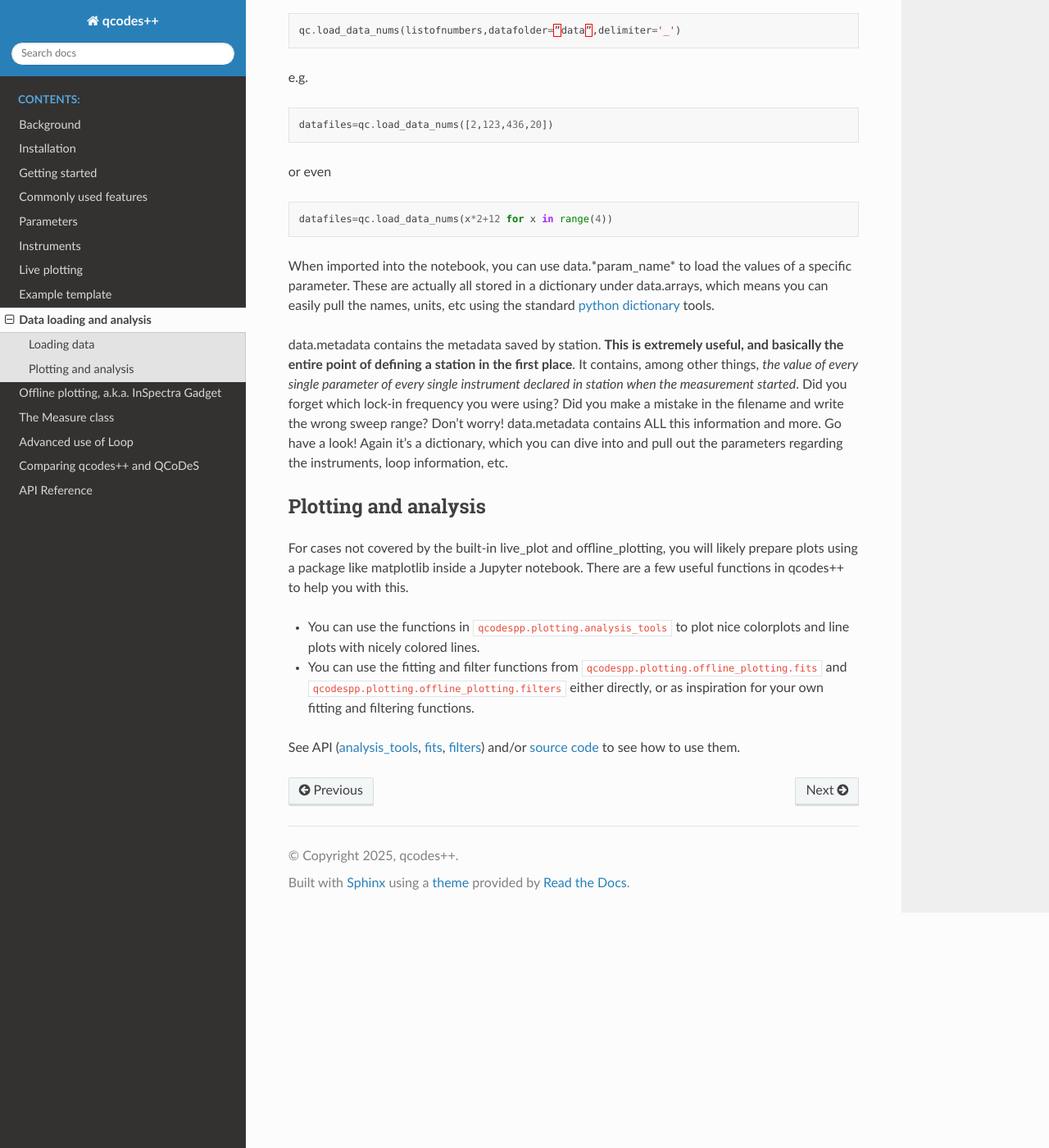
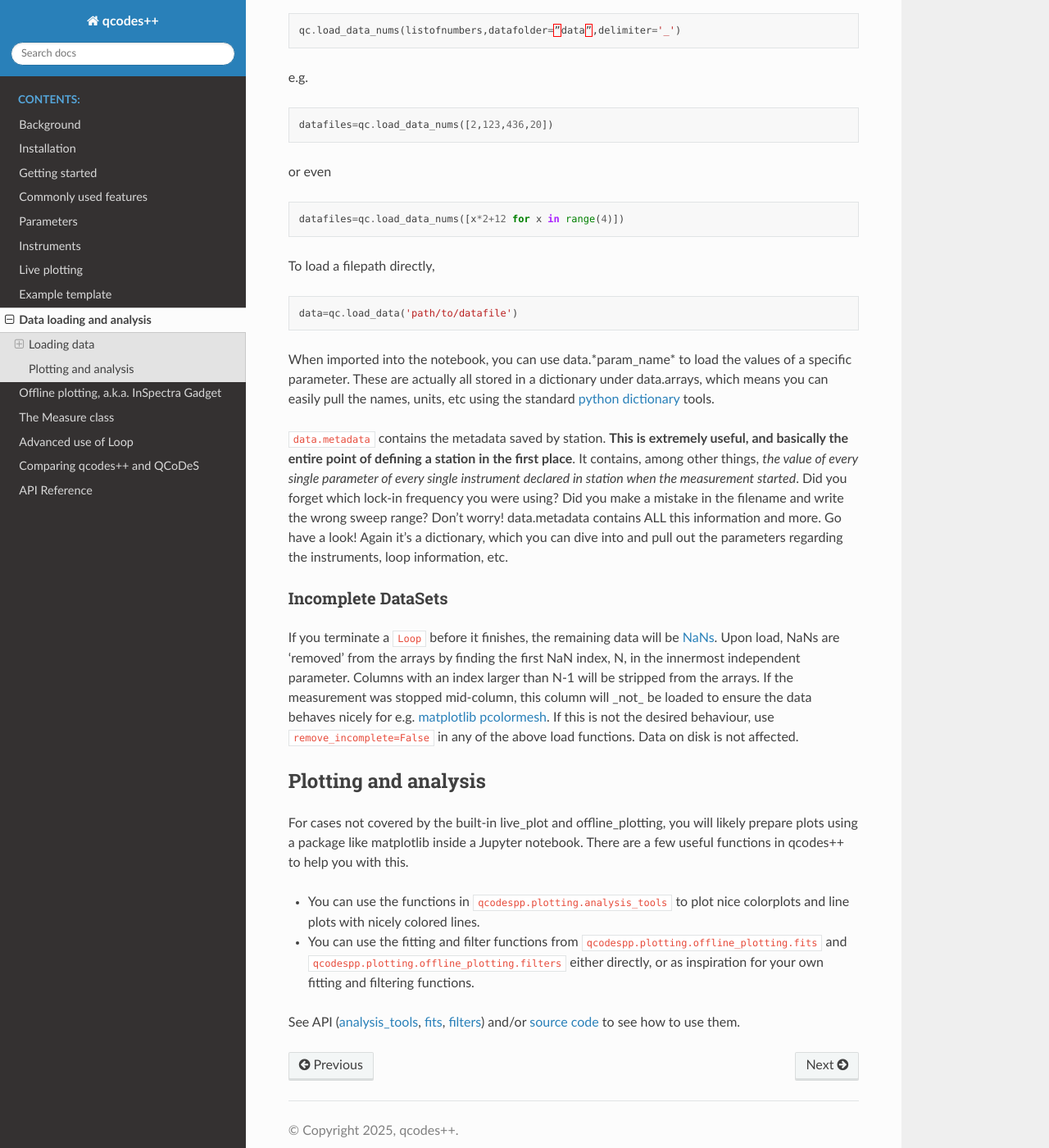
Before and after one commit to qcodespp/qcodespp.github.io, a Sphinx documentation site: the page built from docs/source/data_analysis.rst, in a window 1280 px wide and 1400 px high, scrolled down 688 px. Shown: the whole window at 82% size. Built offline with Sphinx 7.4.7 and the Read the Docs theme 3.1.0, drawn with Linux system fonts in a browser that asks for light colours.

Commit message:
Update data loading with info in incomplete data

```diff
--- a/docs/source/data_analysis.rst
+++ b/docs/source/data_analysis.rst
@@ -40,12 +40,22 @@ or even
 
 .. code-block:: python
 
-    datafiles=qc.load_data_nums(x*2+12 for x in range(4))
+    datafiles=qc.load_data_nums([x*2+12 for x in range(4)])
 
+To load a filepath directly,
+
+.. code-block:: python
+
+    data=qc.load_data('path/to/datafile')
 
 When imported into the notebook, you can use data.*param_name* to load the values of a specific parameter. These are actually all stored in a dictionary under data.arrays, which means you can easily pull the names, units, etc using the standard `python dictionary <https://docs.python.org/3/tutorial/datastructures.html#dictionaries>`__ tools.
 
-data.metadata contains the metadata saved by station. **This is extremely useful, and basically the entire point of defining a station in the first place**. It contains, among other things, *the value of every single parameter of every single instrument declared in station when the measurement started*. Did you forget which lock-in frequency you were using? Did you make a mistake in the filename and write the wrong sweep range? Don't worry! data.metadata contains ALL this information and more. Go have a look! Again it’s a dictionary, which you can dive into and pull out the parameters regarding the instruments, loop information, etc.
+``data.metadata`` contains the metadata saved by station. **This is extremely useful, and basically the entire point of defining a station in the first place**. It contains, among other things, *the value of every single parameter of every single instrument declared in station when the measurement started*. Did you forget which lock-in frequency you were using? Did you make a mistake in the filename and write the wrong sweep range? Don't worry! data.metadata contains ALL this information and more. Go have a look! Again it’s a dictionary, which you can dive into and pull out the parameters regarding the instruments, loop information, etc.
+
+Incomplete DataSets
+^^^^^^^^^^^^^^^^^^^
+
+If you terminate a ``Loop`` before it finishes, the remaining data will be `NaNs <https://numpy.org/doc/stable/reference/constants.html#numpy.nan>`__. Upon load, NaNs are 'removed' from the arrays by finding the first NaN index, N, in the innermost independent parameter. Columns with an index larger than N-1 will be stripped from the arrays. If the measurement was stopped mid-column, this column will _not_ be loaded to ensure the data behaves nicely for e.g. `matplotlib pcolormesh <https://matplotlib.org/stable/api/_as_gen/matplotlib.pyplot.pcolormesh.html>`__. If this is not the desired behaviour, use ``remove_incomplete=False`` in any of the above load functions. Data on disk is not affected.
 
 Plotting and analysis
 ---------------------
```
